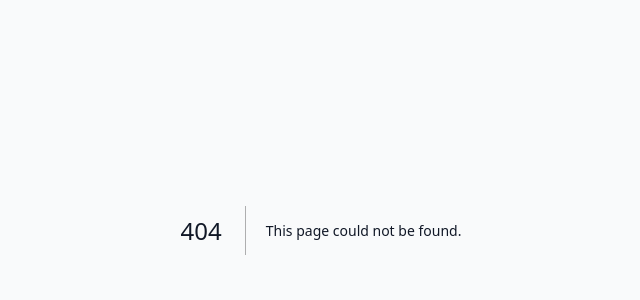
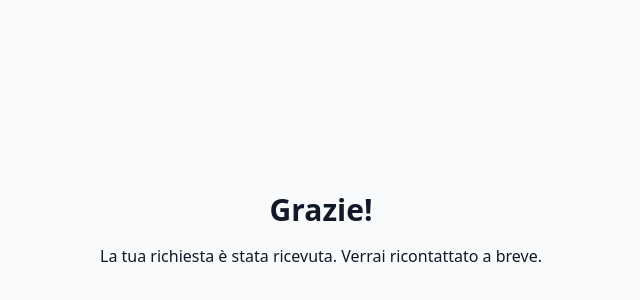
Before and after one commit to eutentiofficial-art/energia-compara, a Next.js app: page /thanks in a window 1280 px wide. Before the commit this address had no page. Shown: the part 170-470 px from the top of the page, without its empty margins (319-959 px from the left). Built offline with nearby package versions, Linux system fonts and the light colour scheme.

Commit message:
Create page.tsx

```diff
--- /dev/null
+++ b/app/thanks/page.tsx
@@ -0,0 +1,8 @@
+export default function ThanksPage() {
+  return (
+    <main className="min-h-screen flex flex-col items-center justify-center gap-4">
+      <h1 className="text-3xl font-bold">Grazie!</h1>
+      <p>La tua richiesta è stata ricevuta. Verrai ricontattato a breve.</p>
+    </main>
+  );
+}
```
